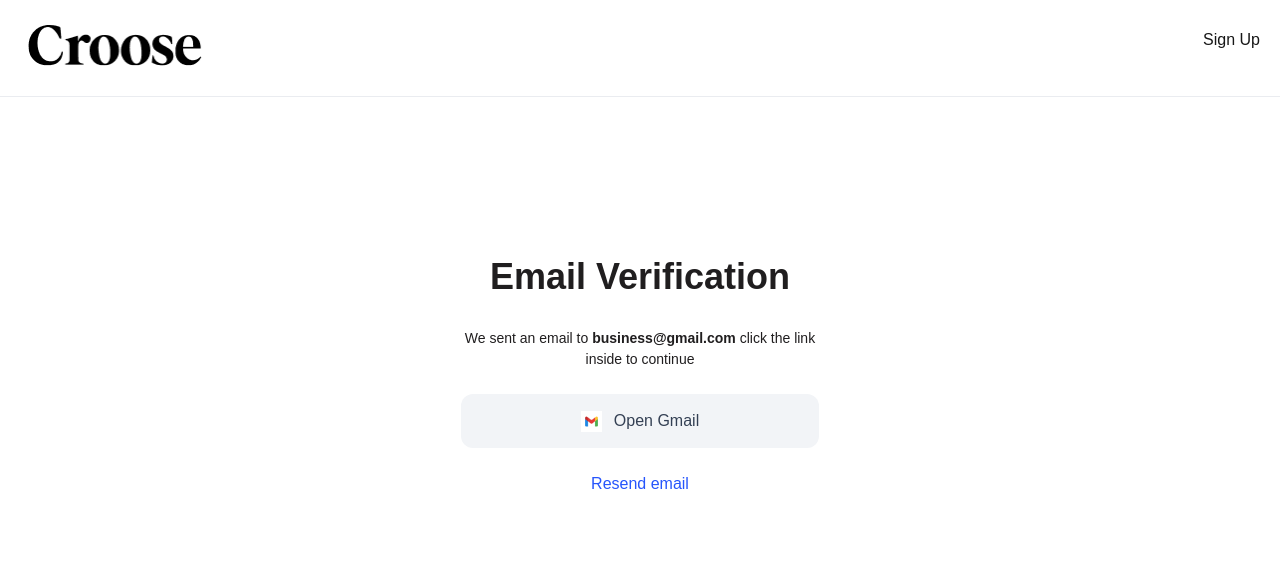
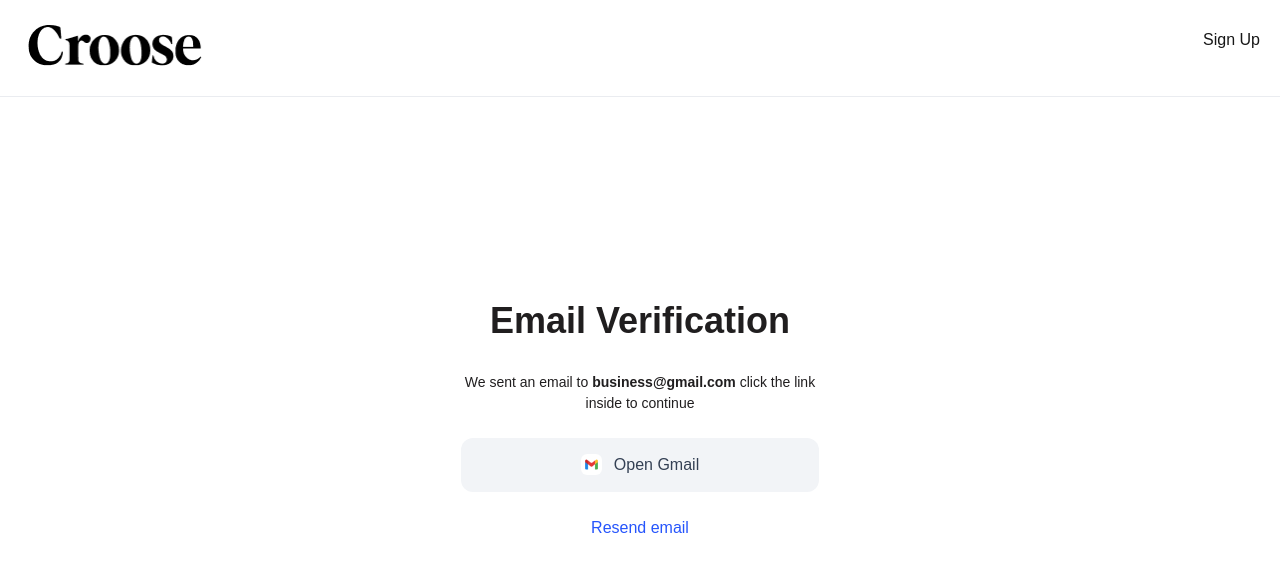
Before and after one commit to Dhruvk2005/CROOSE, a Next.js app: page /emailverification in a window 1280 px wide. Shown: the top 572 px of the page. Built offline with nearby package versions, Linux system fonts and the light colour scheme.

Commit message:
forgotcard, emailverification and createnewspace added

```diff
--- a/app/(public)/emailverification/page.tsx
+++ b/app/(public)/emailverification/page.tsx
@@ -14,7 +14,7 @@
                     </div>
                 </div>
             </div>
-            <div className='w-full h-auto flex flex-col items-center absolute top-[250px] ' >
+            <div className='w-full h-[80vh] flex flex-col items-center justify-center ' >
 
                 <div className='w-[358px] h-auto flex gap-[24px] flex-col ' >
                     <div className='flex flex-col gap-[24px]'>
@@ -25,7 +25,7 @@
                     <div>
                         <div className='flex justify-center gap-[24px] flex-col' >
                             <button className='flex justify-center items-center w-[358px] h-[54px] pt-[10px] pb-[10px] pl-[16px] pr-[16px] bg-[#F2F4F7] text-[#344054] gap-[12px] rounded-[12px] ' >
-                                <img src="gmail.png" alt='gmail' className='w-[21px]' /> Open Gmail
+                                <img src="gmail.png" alt='gmail' className='w-[21px] rounded-[6px] ' /> Open Gmail
                             </button>
 
                             <Link
```
